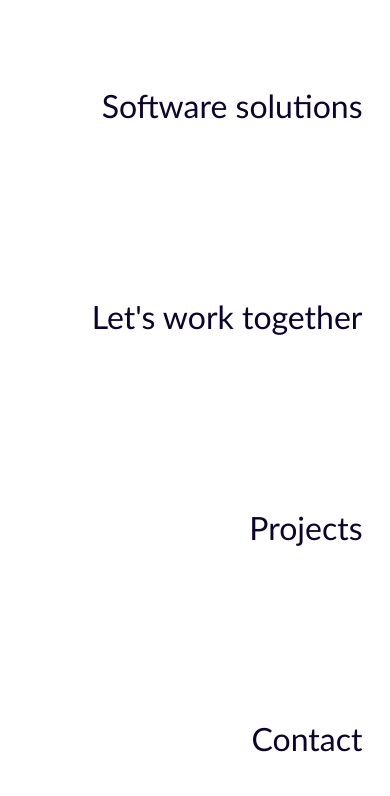
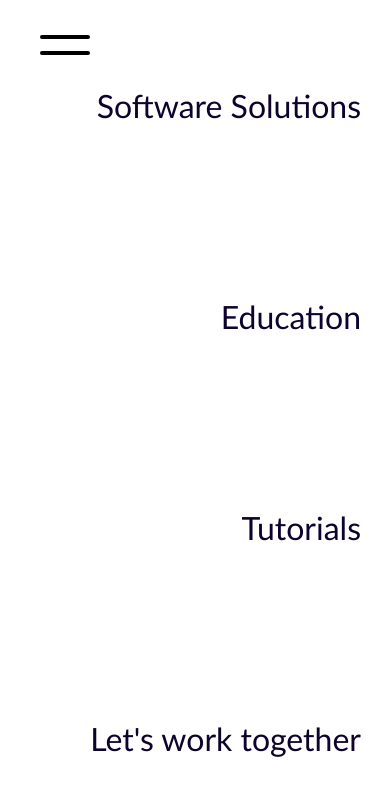
Before and after one commit to ShaileshSSC/shai-dev, a plain HTML site: page App/pages/index.html in a window 390 px wide. Both pictures are taken after a click on the element 65 px from the left and 45 px from the top of the page. Drawn offline with Linux system fonts and the light colour scheme.

Commit message:
style mobile fix

```diff
--- a/App/pages/index.html
+++ b/App/pages/index.html
@@ -21,10 +21,10 @@
         </div>
 
                         <div class="menu-container">
-                    <div class="menu-item">Software solutions</div>
+                    <div class="menu-item">Software Solutions</div>
+                    <div class="menu-item">Education</div>
+                    <div class="menu-item">Tutorials</div>
                     <div class="menu-item">Let's work together</div>
-                    <div class="menu-item">Projects</div>
-                    <div class="menu-item">Contact</div>
                 </div>
 
                         <div class="hero-top-section">
--- a/App/pages/style.css
+++ b/App/pages/style.css
@@ -6,14 +6,18 @@ body, html {
     background: black;
 }
 
-body::-webkit-scrollbar {
+.show .hero-container {
+    overflow: hidden;
+}
+
+
+.hero-container::-webkit-scrollbar {
     display: none;
   }
 
-.show body {
-    height: 100%;
-      overflow: hidden;
-  }
+.show html::-webkit-scrollbar {
+    width: 0px; /* For Chrome, Safari, and Opera */
+}
 
 
 html:focus-within {
@@ -200,6 +204,8 @@ html {
     margin-right: 150px;
     font-size: 4em;
     font-family: 'Gill Sans', 'Gill Sans MT', Calibri, 'Trebuchet MS', sans-serif;
+    transition: color 1s;
+    cursor: pointer;
   }
 
   .show .menu-container {
@@ -212,12 +218,17 @@ html {
     transition: transform 0.5s;
 }
 
+.menu-item:hover{
+    color: rgb(40, 124, 219);
+    transition: color 1s;
+}
+
 
 
   @media only screen and (max-width: 650px) {
     .pp {
         text-align: center;
-        font-size: 2em;
+        font-size: 3em;
         color: rgb(6, 20, 73);
     }
 
@@ -247,23 +258,20 @@ html {
     }
 
     .hamburger-container {
-        z-index: 10;
         margin-left: 40px;
         display: flex;
         flex-direction: column;
-        justify-content: space-evenly;
+        justify-content: space-around;
         transform: translateX(100%);
         align-items: center;
         cursor: pointer;
-        opacity: 1;
     }
 
     .hamburger-layer {
         border-radius: 10px;
         width: 50px;
-        margin-top: 1em;
         height: 4px;
-        background: white;
+        background-color: white;
     }
 
     .menu-item {
@@ -274,7 +282,7 @@ html {
         color: rgb(14, 3, 44);
         justify-content: end;
         align-items: center;
-        margin-right: 55px;
+        margin-right: 58px;
         font-size: 2em;
         font-family: 'Gill Sans', 'Gill Sans MT', Calibri, 'Trebuchet MS', sans-serif;
       }
```
